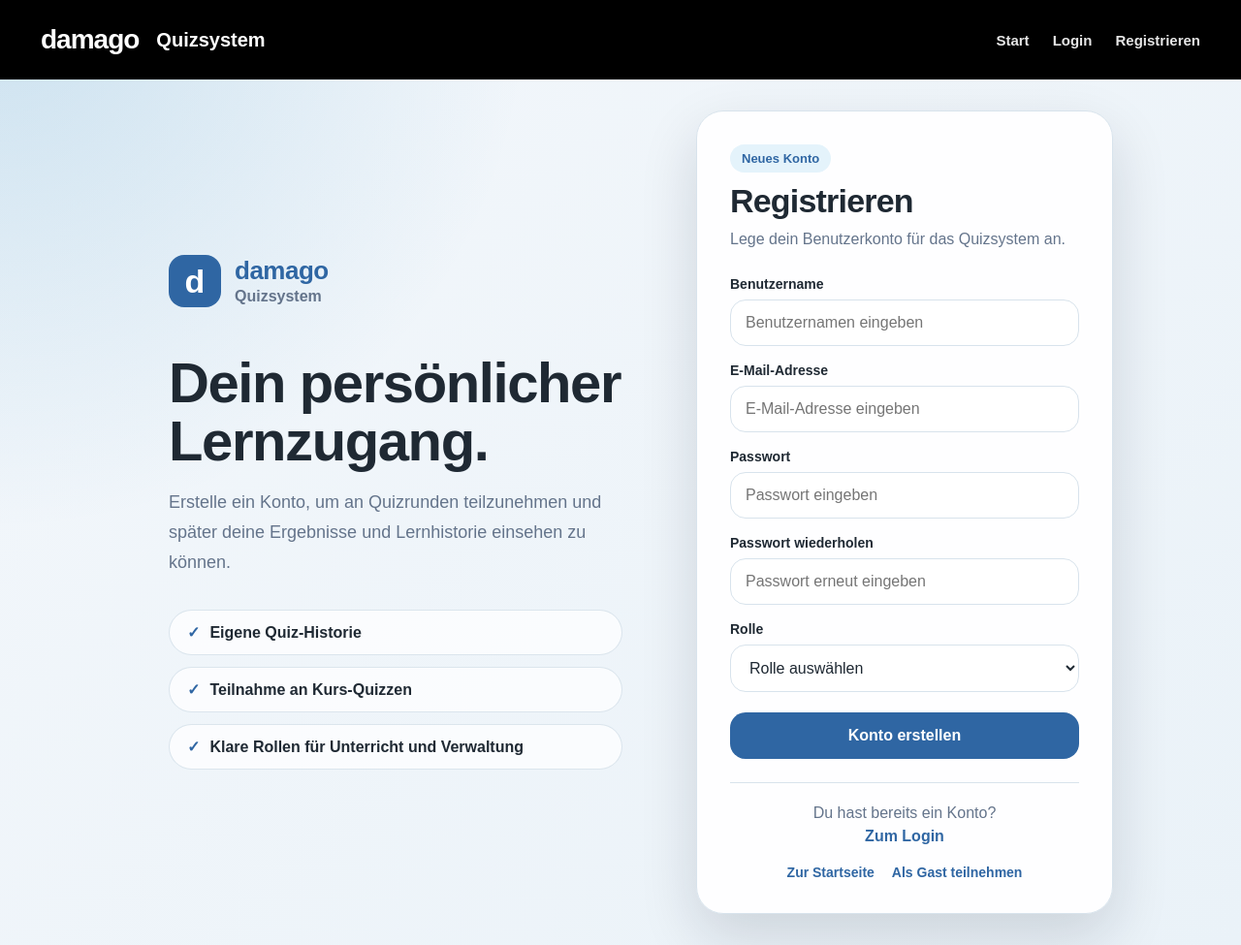
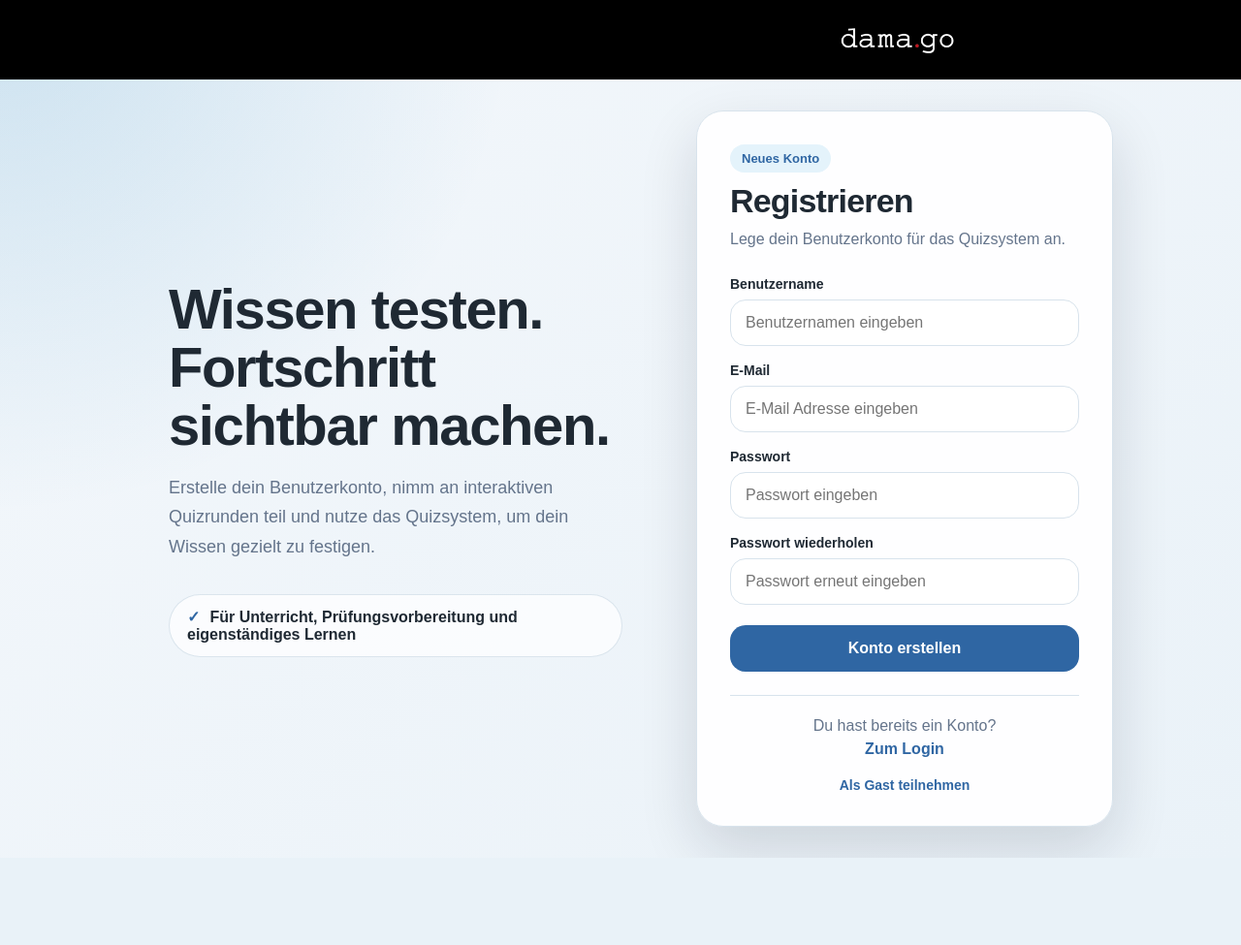
Before and after one commit to jasjas24/damago.learn, a PHP site: page /register.php in a window 1280 px wide. Shown: the whole page at 97% size. After the commit the page ends 885 px from the top, so only its background shows below. Run offline with PHP 8.4, Linux system fonts and the light colour scheme.

Commit message:
Start-Version

```diff
--- a/Public/CSS/style.css
+++ b/Public/CSS/style.css
@@ -49,25 +49,6 @@ body {
     padding: 42px;
 }
 
-.brand {
-    display: flex;
-    align-items: center;
-    gap: 14px;
-    margin-bottom: 48px;
-}
-
-.brand-mark {
-    width: 54px;
-    height: 54px;
-    border-radius: 16px;
-    display: grid;
-    place-items: center;
-    background: var(--primary);
-    color: var(--white);
-    font-size: 34px;
-    font-weight: 800;
-    line-height: 1;
-}
 
 .brand-name {
     margin: 0;
@@ -314,6 +295,7 @@ body {
     text-decoration: none;
     font-weight: 800;
     font-size: 20px;
+    margin: 0 auto;
 }
 
 .logo-placeholder {
@@ -372,6 +354,7 @@ body {
     text-decoration: none;
     font-weight: 800;
     font-size: 20px;
+    margin-left: 800px;
 }
 
 .topbar-logo {
--- a/Public/register.php
+++ b/Public/register.php
@@ -7,39 +7,24 @@
     <link rel="stylesheet" href="CSS/style.css">
 </head>
 <body class="auth-page">
+
     <header class="topbar">
-    <a href="index.php" class="topbar-brand">
-        <div class="logo-placeholder">damago</div>
-        <span>Quizsystem</span>
-    </a>
-
-    <nav class="topbar-nav">
-        <a href="index.php">Start</a>
-        <a href="login.php">Login</a>
-        <a href="register.php">Registrieren</a>
-    </nav>
-</header>
+        <a href="index.php" class="topbar-brand">
+            <img src="damago-logo.png" alt="damago Logo" class="topbar-logo">
+        </a>
+    </header>
 
     <main class="auth-layout">
         <section class="auth-info">
-            <div class="brand">
-                <div class="brand-mark">d</div>
-                <div>
-                    <p class="brand-name">damago</p>
-                    <p class="brand-subtitle">Quizsystem</p>
-                </div>
-            </div>
 
-            <h1>Dein persönlicher Lernzugang.</h1>
+            <h1>Wissen testen. Fortschritt sichtbar machen.</h1>
             <p>
-                Erstelle ein Konto, um an Quizrunden teilzunehmen und später
-                deine Ergebnisse und Lernhistorie einsehen zu können.
+                Erstelle dein Benutzerkonto, nimm an interaktiven Quizrunden teil
+                und nutze das Quizsystem, um dein Wissen gezielt zu festigen.
             </p>
 
             <div class="info-list">
-                <div>Eigene Quiz-Historie</div>
-                <div>Teilnahme an Kurs-Quizzen</div>
-                <div>Klare Rollen für Unterricht und Verwaltung</div>
+                <div>Für Unterricht, Prüfungsvorbereitung und eigenständiges Lernen</div>
             </div>
         </section>
 
@@ -50,7 +35,7 @@
                 <p>Lege dein Benutzerkonto für das Quizsystem an.</p>
             </div>
 
-            <form class="auth-form" action="#" method="post">
+            <form class="auth-form" action="PHP/check_register.php" method="post">
                 <div class="form-group">
                     <label for="username">Benutzername</label>
                     <input
@@ -63,12 +48,13 @@
                 </div>
 
                 <div class="form-group">
-                    <label for="email">E-Mail-Adresse</label>
+                    <label for="email">E-Mail</label>
                     <input
                         type="email"
                         id="email"
                         name="email"
-                        placeholder="E-Mail-Adresse eingeben"
+                        pattern="^[^\s@]+@[^\s@]+\.[^\s@]+$"
+                        placeholder="E-Mail Adresse eingeben"
                         required
                     >
                 </div>
@@ -95,15 +81,6 @@
                     >
                 </div>
 
-                <div class="form-group">
-                    <label for="role">Rolle</label>
-                    <select id="role" name="role" required>
-                        <option value="">Rolle auswählen</option>
-                        <option value="user">User</option>
-                        <option value="dozent">Dozent</option>
-                    </select>
-                </div>
-
                 <button type="submit" class="btn btn-primary">
                     Konto erstellen
                 </button>
@@ -115,7 +92,6 @@
             </div>
 
             <div class="secondary-links">
-                <a href="index.php">Zur Startseite</a>
                 <a href="quiz_beitreten.php">Als Gast teilnehmen</a>
             </div>
         </section>
```
Also changed, not shown: Public/login.php (+5 -4 lines).
